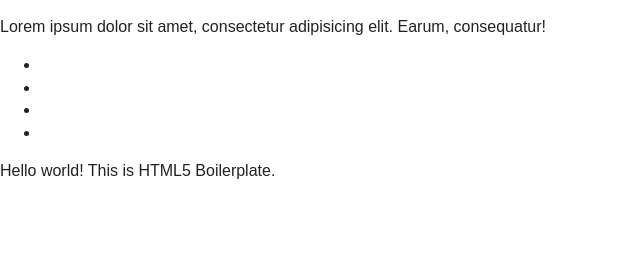
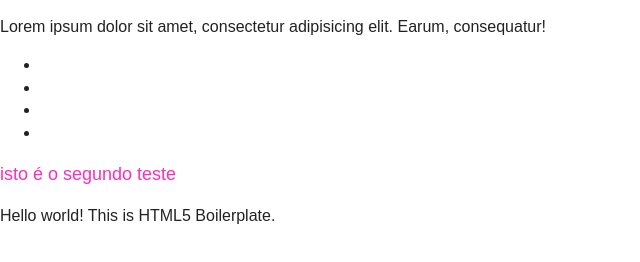
Before and after one commit to Hova10/testegit2, a plain HTML site: page index.html in a window 1280 px wide. Shown: the whole page, without its empty margins (0-640 px from the left). Drawn offline with nearby package versions, Linux system fonts and the light colour scheme.

Commit message:
testegit2dehoje

```diff
--- a/css/main.less
+++ b/css/main.less
@@ -119,15 +119,10 @@ textarea {
 .s30{font-size: 30px}
 
 
-
-
-
-
-
-
-
-
-
+.teste2git{
+    color: #fb2ebb;
+    .s18;
+}
 
 
 
--- a/index.html
+++ b/index.html
@@ -35,6 +35,15 @@
                 </ul>
             </div>
         </div>
+        <div class="container">
+            <div class="col-xs-12">
+                <div class="teste2git">
+                    <p>isto é o segundo teste</p>
+                </div>
+            </div>
+        </div>
+
+
         <!-- Add your site or application content here -->
         <p>Hello world! This is HTML5 Boilerplate.</p>
 
```
